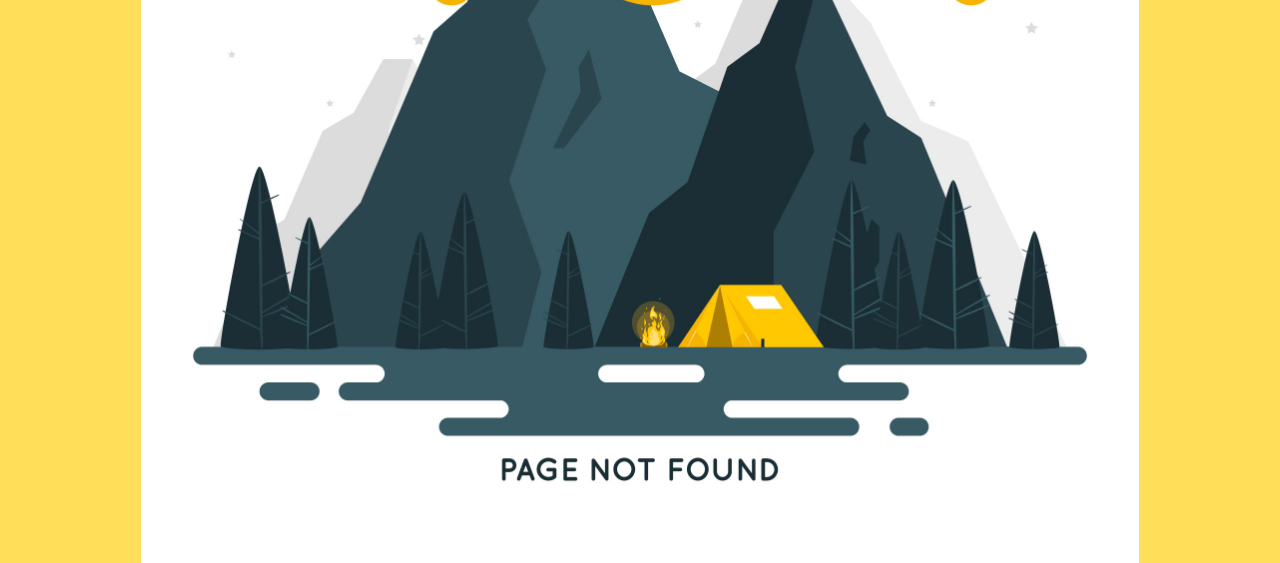
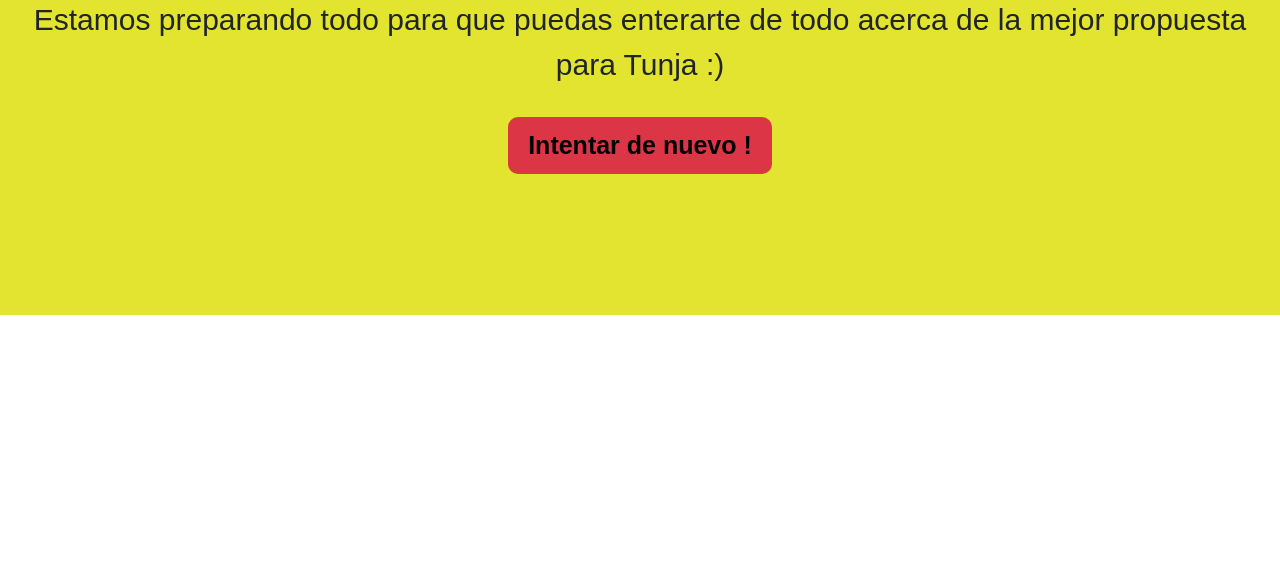
Before and after one commit to JeisonRuiz0/TunjaMereceMas, a React app in the folder myapp/: page / in a window 1280 px wide. Shown: the part 485-1048 px from the top of the page. After the commit the page ends 800 px from the top, so only its background shows below. Built offline with nearby package versions, Linux system fonts and the light colour scheme; a web font is replaced by a local one.

Commit message:
Maitenance Mode

```diff
--- a/myapp/public/index.html
+++ b/myapp/public/index.html
@@ -15,6 +15,7 @@
       user's mobile device or desktop. See https://developers.google.com/web/fundamentals/web-app-manifest/
     -->
     <link rel="manifest" href="%PUBLIC_URL%/manifest.json" />
+    <link rel="stylesheet" href="https://cdn.jsdelivr.net/npm/bootstrap@4.3.1/dist/css/bootstrap.min.css" integrity="sha384-ggOyR0iXCbMQv3Xipma34MD+dH/1fQ784/j6cY/iJTQUOhcWr7x9JvoRxT2MZw1T" crossorigin="anonymous">
     <script src="https://code.jquery.com/jquery-3.3.1.slim.min.js" integrity="sha384-q8i/X+965DzO0rT7abK41JStQIAqVgRVzpbzo5smXKp4YfRvH+8abtTE1Pi6jizo" crossorigin="anonymous"></script>
     <script src="https://cdn.jsdelivr.net/npm/popper.js@1.14.7/dist/umd/popper.min.js" integrity="sha384-UO2eT0CpHqdSJQ6hJty5KVphtPhzWj9WO1clHTMGa3JDZwrnQq4sF86dIHNDz0W1" crossorigin="anonymous"></script>
     <script src="https://cdn.jsdelivr.net/npm/bootstrap@4.3.1/dist/js/bootstrap.min.js" integrity="sha384-JjSmVgyd0p3pXB1rRibZUAYoIIy6OrQ6VrjIEaFf/nJGzIxFDsf4x0xIM+B07jRM" crossorigin="anonymous"></script>
--- a/myapp/src/pages/NotFound.jsx
+++ b/myapp/src/pages/NotFound.jsx
@@ -1,11 +1,32 @@
 import React from "react";
-import notFoundImg from'../resources/images/notFound.jpg';
+import notFoundImg from'../resources/images/LogoCL-011.png';
 import './styles/NotFound.scss';
+
+
+
 
 const NotFound = () => {
     return (
         <div className="notFound">
-            <img src={notFoundImg} alt="" />
+            <div className="notFound-components">
+                <div className="notFound-components__image">
+                    <img src={notFoundImg} alt="notFound" />
+                </div>
+
+                <div className="notFound-components__tittle">
+                    <h1>Nos encontramos en mantenimiento!</h1>
+                    <p>Estamos preparando todo para que puedas enterarte de todo acerca de la mejor propuesta para Tunja :)</p>
+                </div>
+
+                <div className="nofFound-components__button">
+                    <a href="/">
+                        <button type="button" class="btn btn-danger">Intentar de nuevo !</button>
+                    </a>
+
+                </div>
+
+
+            </div>
         </div>
 
     )
--- a/myapp/src/pages/styles/NotFound.scss
+++ b/myapp/src/pages/styles/NotFound.scss
@@ -1,14 +1,76 @@
 @import '/src/styles/vars';
 
-.notFound{
-    display: flex;
-    width: 100%;
-    height: 100%;
-    align-items: center;
-    justify-content: center;
-    background-color: var(--yellow-component);
+.notFound {
+  display: flex;
+  align-items: center;
+  justify-content: center;
+  flex-direction: column;
+  width: 100%;
+  height: 100vh;
+  align-items: center;
+  justify-content: center;
+  background-color: var(--yellow-palette);
+
+  @media screen and (max-width: 768px) {
+    background-size: cover;
+    background-position: center;
+  }
 }
-.notFound img{
-    margin-top: 5rem;
-    width: 78%;
+
+.notFound-components__image img {
+  object-fit: cover;
 }
+
+.notFound-components__tittle h1 {
+  font-size: 6rem;
+  font-weight: 700;
+  color: var(--black-palette);
+  margin-bottom: 1rem;
+  text-align: center;
+
+  @media screen and (max-width: 768px) {
+    font-size: 4rem;
+  }
+}
+
+.notFound-components__tittle p {
+  font-size: 3rem;
+  font-weight: 400;
+  color: var(--black-palette);
+  text-align: center;
+
+  @media screen and (max-width: 768px) {
+    font-size: 2rem;
+  }
+}
+
+.nofFound-components__button {
+  display: flex;
+  align-items: center;
+  justify-content: center;
+  flex-direction: column;
+  width: 100%;
+
+  @media screen and (max-width: 768px) {
+    flex-direction: row;
+  }
+}
+
+a {
+  text-decoration: none;
+}
+
+.nofFound-components__button button {
+  margin-top: 2rem;
+  padding: 1rem 2rem;
+  border-radius: 1rem;
+  border: none;
+  color: var(--black);
+  font-size: 2.5rem;
+  font-weight: 700;
+  cursor: pointer;
+
+  @media screen and (max-width: 768px) {
+    font-size: 1.8rem;
+  }
+}
--- a/myapp/src/routes/App.js
+++ b/myapp/src/routes/App.js
@@ -1,4 +1,7 @@
 import NotFound from "../pages/NotFound";
+import 'bootstrap/dist/css/bootstrap.min.css';
+
+
 
 
 function App() {
--- a/myapp/src/styles/Global.scss
+++ b/myapp/src/styles/Global.scss
@@ -1,13 +1,13 @@
 @import "vars";
-@import url("https://fonts.googleapis.com/css2?family=League+Spartan:wght@100;200;300;400;500;600;700;800;900&family=Roboto:ital,wght@0,100;0,300;0,400;0,500;0,700;0,900;1,100;1,300;1,400;1,500;1,700;1,900&display=swap");
 @import "bootstrap/dist/css/bootstrap.min.css";
+@import url('https://fonts.cdnfonts.com/css/cotton-butter');
 @import "~bootstrap/scss/bootstrap";
 
 * {
     box-sizing: initial;
     padding: 0;
     margin: 0;
-    font-family: "League Spartan", sans-serif;
+    font-family: 'Cotton Butter', sans-serif;
 }
 
 html, body {
--- a/myapp/src/styles/_vars.scss
+++ b/myapp/src/styles/_vars.scss
@@ -1,10 +1,10 @@
 :root {
     --white: #ffffff;
     --black: #000000;
-    --gray-tittle: #868686;
-    --gray-text: #9C9C9B;
-    --border-image: #ECECEC;
-    --yellow-component: #FFDE59;
+    --blue-palette: #35306A;
+    --red-palette: #ED3237;
+    --purple-palette: #A8518A;
+    --yellow-palette: #E2E430;
     --sm: 2.2rem;
     --md: 3.5rem;
     --lg: 5rem;
```
Also changed, not shown: myapp/package.json (+6 -1 lines), myapp/src/resources/images/LogoCL-01.png (added), myapp/src/resources/images/LogoCL-011.png (added), 2 other files.
